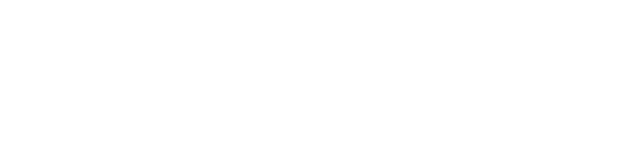
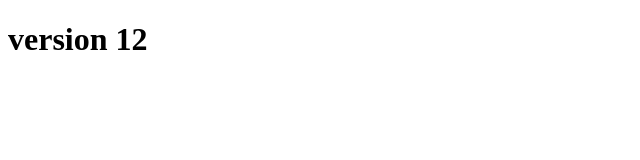
Before and after one commit to Dev12n/git-learn, a plain HTML site: page index.html in a window 1280 px wide. Shown: the whole page, without its empty margins (0-640 px from the left). Drawn offline with Linux system fonts and the light colour scheme.

Commit message:
version 12

```diff
--- a/index.html
+++ b/index.html
@@ -6,6 +6,6 @@
   <title>Document</title>
 </head>
 <body>
-
+  <h1>version 12</h1>
 </body>
 </html>
--- a/script/config.js
+++ b/script/config.js
@@ -1,2 +1,2 @@
 console.log("good morning");
-console.log("version 1");
+console.log("version 12");
```
